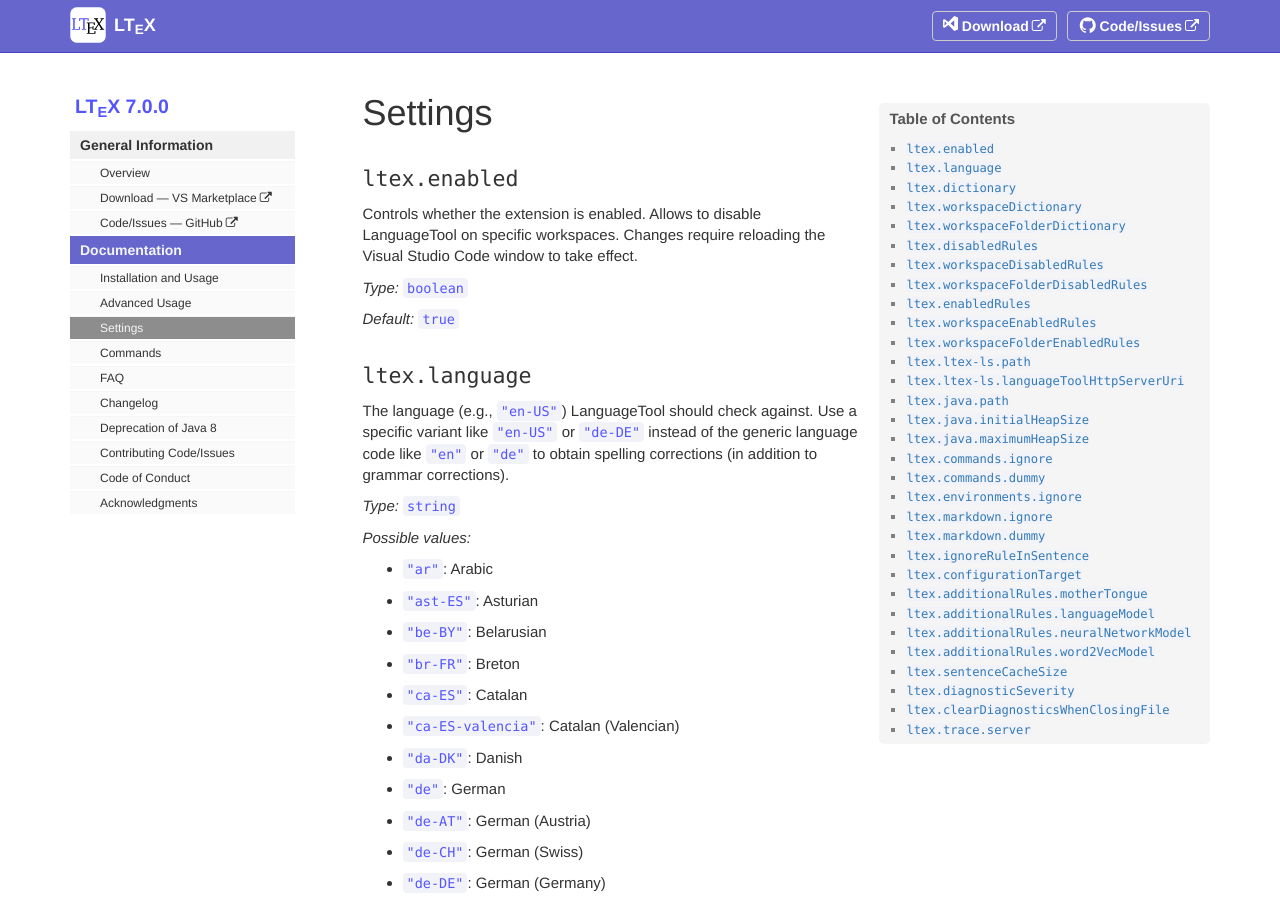
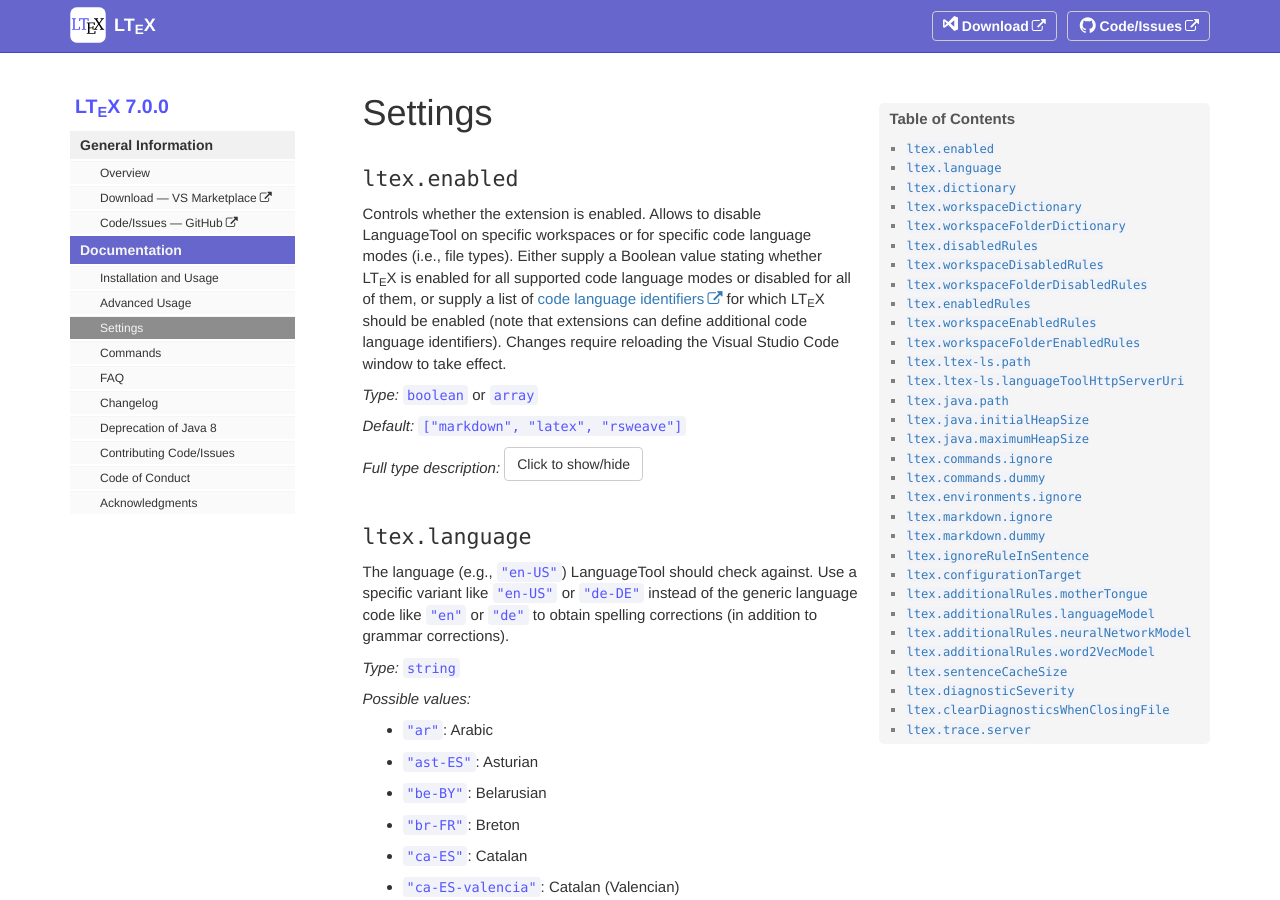
Before and after one commit to valentjn/vscode-ltex, a Jekyll site: the page built from pages/docs/settings.md, in a window 1280 px wide and 900 px high. Built offline with Jekyll 4.4.1, drawn with Linux system fonts in a browser that asks for light colours; some of the changed text lies outside the part shown.

Commit message:
Update changelog

```diff
--- a/pages/docs/settings.md
+++ b/pages/docs/settings.md
@@ -12,11 +12,24 @@
 
 ## `ltex.enabled`
 
-Controls whether the extension is enabled. Allows to disable LanguageTool on specific workspaces. Changes require reloading the Visual Studio Code window to take effect.
-
-*Type:* `boolean`
-
-*Default:* `true`
+Controls whether the extension is enabled. Allows to disable LanguageTool on specific workspaces or for specific code language modes (i.e., file types). Either supply a Boolean value stating whether LTeX is enabled for all supported code language modes or disabled for all of them, or supply a list of [code language identifiers](https://code.visualstudio.com/docs/languages/identifiers) for which LTeX should be enabled (note that extensions can define additional code language identifiers). Changes require reloading the Visual Studio Code window to take effect.
+
+*Type:* `boolean` or `array`
+
+*Default:* `["markdown", "latex", "rsweave"]`
+
+*Full type description:* <button class='expandable-button btn btn-default'>Click to show/hide</button>
+
+<div markdown='1' style='display:none;'>
+
+One of the following types:
+
+- Scalar of type `boolean`
+- Array where each entry has the following type:
+
+  - Scalar of type `string`
+
+</div>
 
 ## `ltex.language`
 
@@ -76,7 +89,7 @@
 
 ## `ltex.dictionary`
 
-User-specific lists of additional words that should not be counted as spelling errors. This setting is language-specific, so use an object of the format `{"<LANGUAGE1>": ["<WORD1>", "<WORD2>", ...], "<LANGUAGE2>": ["<WORD1>", "<WORD2>", ...], ...}`, where `<LANGUAGE>` denotes the language code in [`ltex.language`](settings.html#ltexlanguage). This setting has `application` scope; it can be amended in workspace settings or workspace folder settings via [`ltex.workspaceDictionary`](settings.html#ltexworkspacedictionary) or [`ltex.workspaceFolderDictionary`](settings.html#ltexworkspacefolderdictionary). By default, no additional spelling errors will be ignored.
+User-specific lists of additional words that should not be counted as spelling errors. This setting is language-specific, so use an object of the format `{"<LANGUAGE1>": ["<WORD1>", "<WORD2>", ...], "<LANGUAGE2>": ["<WORD1>", "<WORD2>", ...], ...}`, where `<LANGUAGE>` denotes the language code in [`ltex.language`](settings.html#ltexlanguage). This setting has `application` scope; it can be amended in workspace settings or workspace folder settings via [`ltex.workspaceDictionary`](settings.html#ltexworkspacedictionary) or [`ltex.workspaceFolderDictionary`](settings.html#ltexworkspacefolderdictionary). You can specify external dictionary files containing one word on each line by including the path in this setting with the prefix `:`. By default, no additional spelling errors will be ignored.
 
 *Type:* `object`
 
@@ -320,7 +333,7 @@
 
 ## `ltex.workspaceDictionary`
 
-Workspace-specific lists of additional words that should not be counted as spelling errors. This setting is language-specific, so use an object of the format `{"<LANGUAGE1>": ["<WORD1>", "<WORD2>", ...], "<LANGUAGE2>": ["<WORD1>", "<WORD2>", ...], ...}`, where `<LANGUAGE>` denotes the language code in [`ltex.language`](settings.html#ltexlanguage). This setting has `window` scope; it can be amended in user settings or workspace folder settings via [`ltex.dictionary`](settings.html#ltexdictionary) or [`ltex.workspaceFolderDictionary`](settings.html#ltexworkspacefolderdictionary). This setting amends the lists given in [`ltex.dictionary`](settings.html#ltexdictionary); to remove a word that is listed in [`ltex.dictionary`](settings.html#ltexdictionary), include it in this setting with the prefix `-`. By default, no additional spelling errors will be ignored.
+Workspace-specific lists of additional words that should not be counted as spelling errors. This setting is language-specific, so use an object of the format `{"<LANGUAGE1>": ["<WORD1>", "<WORD2>", ...], "<LANGUAGE2>": ["<WORD1>", "<WORD2>", ...], ...}`, where `<LANGUAGE>` denotes the language code in [`ltex.language`](settings.html#ltexlanguage). This setting has `window` scope; it can be amended in user settings or workspace folder settings via [`ltex.dictionary`](settings.html#ltexdictionary) or [`ltex.workspaceFolderDictionary`](settings.html#ltexworkspacefolderdictionary). This setting amends the lists given in [`ltex.dictionary`](settings.html#ltexdictionary); to remove a word that is listed in [`ltex.dictionary`](settings.html#ltexdictionary), include it in this setting with the prefix `-`. You can specify external dictionary files containing one word on each line by including the path in this setting with the prefix `:`. By default, no additional spelling errors will be ignored.
 
 *Type:* `object`
 
@@ -564,7 +577,7 @@
 
 ## `ltex.workspaceFolderDictionary`
 
-Workspace-folder-specific lists of additional words that should not be counted as spelling errors. This setting is language-specific, so use an object of the format `{"<LANGUAGE1>": ["<WORD1>", "<WORD2>", ...], "<LANGUAGE2>": ["<WORD1>", "<WORD2>", ...], ...}`, where `<LANGUAGE>` denotes the language code in [`ltex.language`](settings.html#ltexlanguage). This setting has `resource` scope; it can be amended in user settings or workspace settings via [`ltex.dictionary`](settings.html#ltexdictionary) or [`ltex.workspaceDictionary`](settings.html#ltexworkspacedictionary). This setting amends the lists given in [`ltex.dictionary`](settings.html#ltexdictionary) and [`ltex.workspaceDictionary`](settings.html#ltexworkspacedictionary); to remove a word that is listed in [`ltex.dictionary`](settings.html#ltexdictionary) or [`ltex.workspaceDictionary`](settings.html#ltexworkspacedictionary), include it in this setting with the prefix `-`. By default, no additional spelling errors will be ignored.
+Workspace-folder-specific lists of additional words that should not be counted as spelling errors. This setting is language-specific, so use an object of the format `{"<LANGUAGE1>": ["<WORD1>", "<WORD2>", ...], "<LANGUAGE2>": ["<WORD1>", "<WORD2>", ...], ...}`, where `<LANGUAGE>` denotes the language code in [`ltex.language`](settings.html#ltexlanguage). This setting has `resource` scope; it can be amended in user settings or workspace settings via [`ltex.dictionary`](settings.html#ltexdictionary) or [`ltex.workspaceDictionary`](settings.html#ltexworkspacedictionary). This setting amends the lists given in [`ltex.dictionary`](settings.html#ltexdictionary) and [`ltex.workspaceDictionary`](settings.html#ltexworkspacedictionary); to remove a word that is listed in [`ltex.dictionary`](settings.html#ltexdictionary) or [`ltex.workspaceDictionary`](settings.html#ltexworkspacedictionary), include it in this setting with the prefix `-`. You can specify external dictionary files containing one word on each line by including the path in this setting with the prefix `:`. By default, no additional spelling errors will be ignored.
 
 *Type:* `object`
 
```
